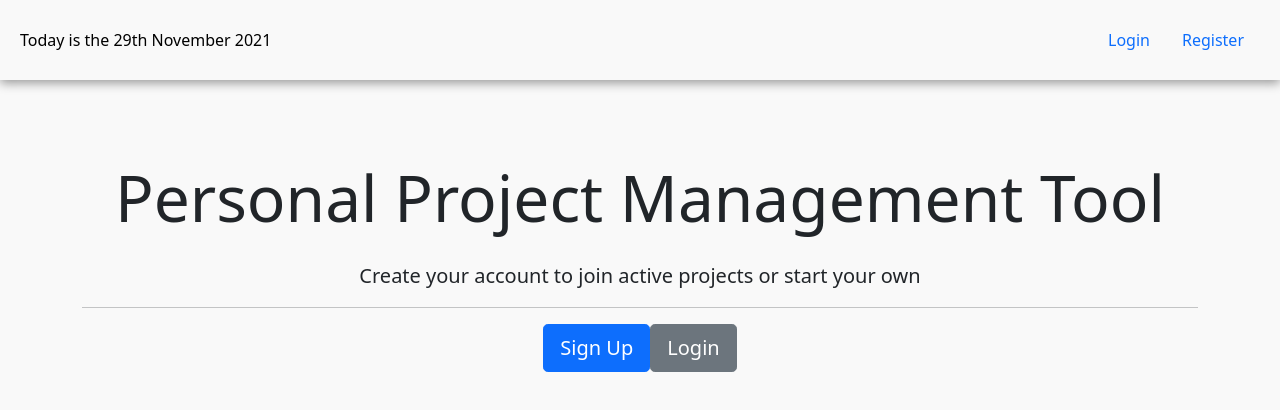
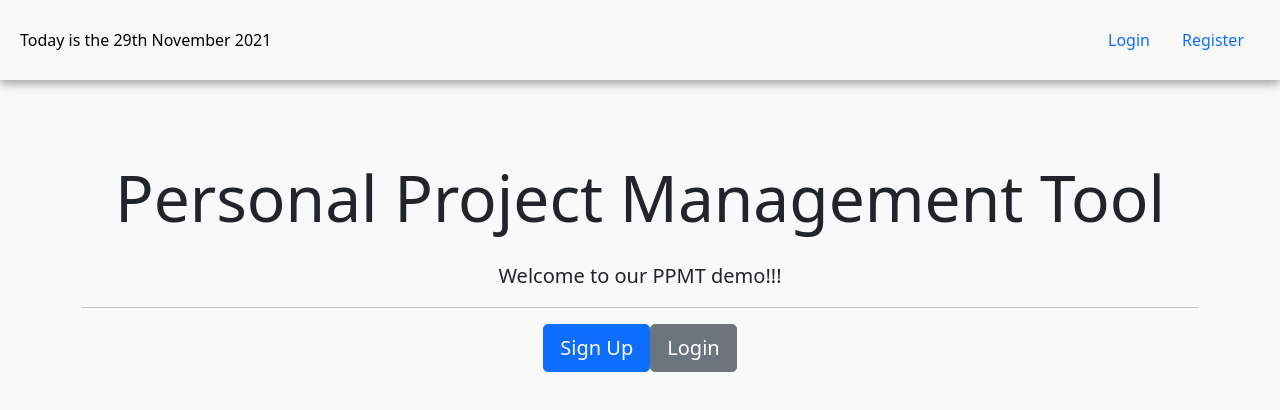
Before and after one commit to creigh-battle/PpmFrontendTeam, a React (Create React App) app: page / in a window 1280 px wide. Shown: the top 410 px of the page. Built offline with nearby package versions, Linux system fonts and the light colour scheme.

Commit message:
landing-demo

```diff
--- a/src/components/layout/Landing.js
+++ b/src/components/layout/Landing.js
@@ -19,7 +19,7 @@ function Landing(props) {
                 Personal Project Management Tool
               </h1>
               <p className="lead">
-                Create your account to join active projects or start your own
+                Welcome to our PPMT demo!!!
               </p>
               <hr />
               <Link className="btn btn-lg btn-primary mr-2" to="/register">
```
